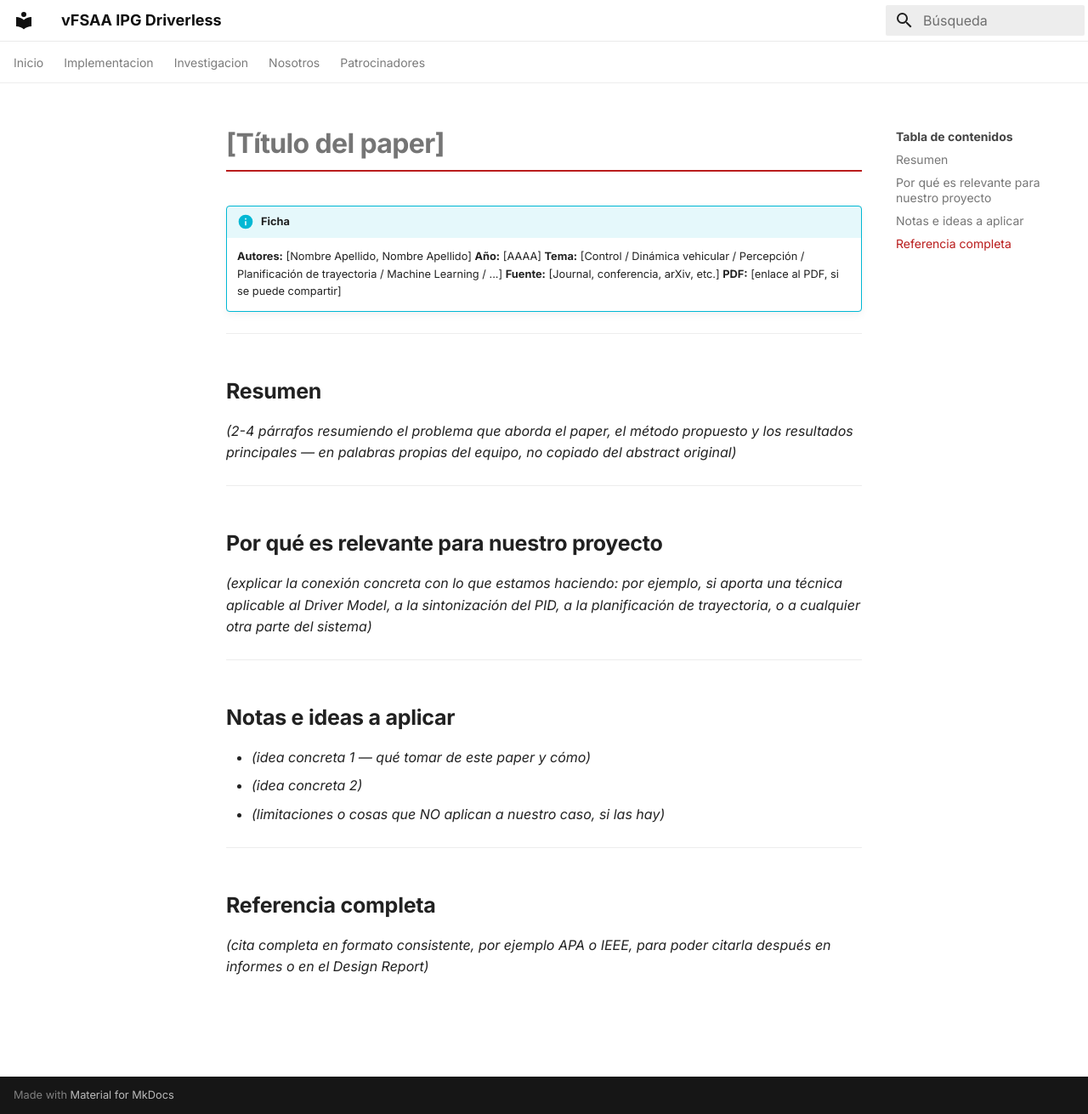
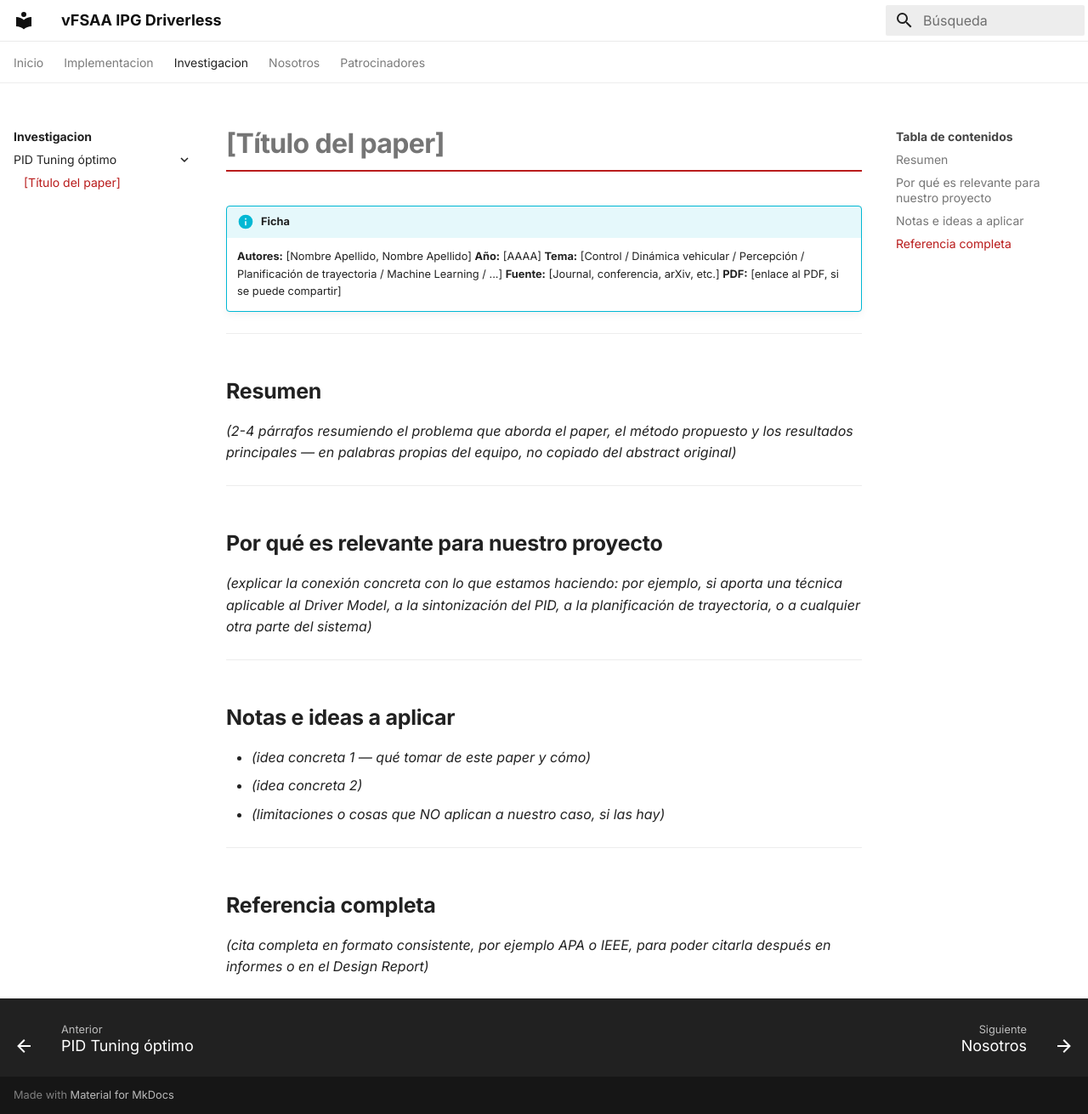
Before and after one commit to stavara/driverless, an MkDocs documentation site: the page built from docs/investigacion/pid-tuning/paper.md, in a window 1280 px wide and 1311 px high. Shown: the whole window at 85% size. Built offline with MkDocs 1.6.1 and Material for MkDocs 9.7.7, drawn with Linux system fonts in a browser that asks for light colours.

Commit message:
Add paper.md to PID Tuning section

```diff
--- a/mkdocs.yml
+++ b/mkdocs.yml
@@ -78,5 +78,6 @@ nav:
       - investigacion/index.md
       - PID Tuning óptimo:
           - investigacion/pid-tuning/index.md
+          - investigacion/pid-tuning/paper.md
   - Nosotros: nosotros.md
   - Patrocinadores: patrocinadores.md
```
